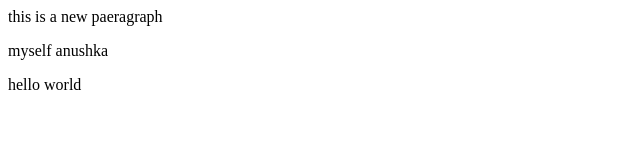
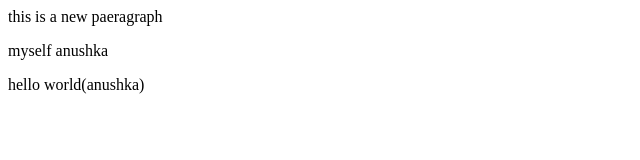
Before and after one commit to Anushka0501yadav/localrepo, a plain HTML site: page index.html in a window 1280 px wide. Shown: the full height of the page, 0-640 px from the left. Drawn offline with Linux system fonts and the light colour scheme.

Commit message:
add anushka

```diff
--- a/index.html
+++ b/index.html
@@ -1,3 +1,3 @@
 <p> this is a new paeragraph</p>
 <p>myself anushka</p>
-<p> hello world</p>
+<p> hello world(anushka)</p>
```
